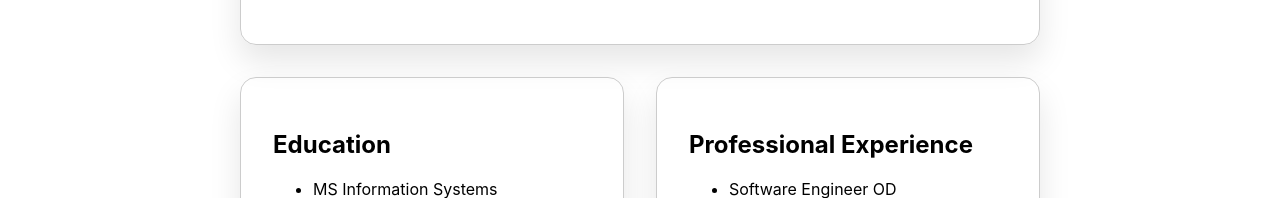
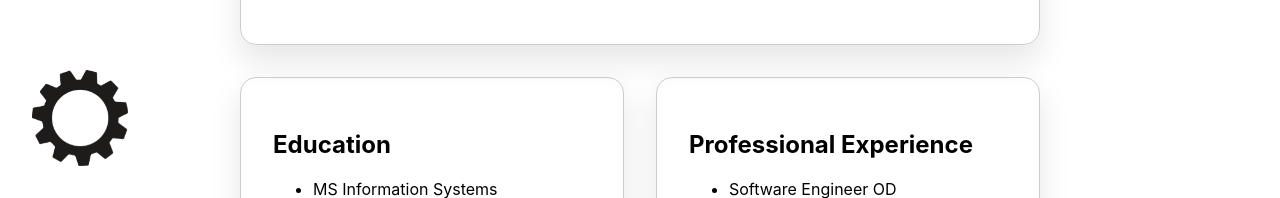
Before and after one commit to runzhangDL/mywebpage, a Next.js app: page / in a window 1280 px wide. Shown: the part 602-800 px from the top of the page. Built offline with nearby package versions, Linux system fonts and the light colour scheme.

Commit message:
my web page

```diff
--- /dev/null
+++ b/pages/gear.js
@@ -0,0 +1,63 @@
+import React, { useState, useEffect } from 'react';
+import styles from '../styles/Home.module.css';
+
+// const Gear = () => {
+//   const [scrollDirection, setScrollDirection] = useState(null);
+
+//   useEffect(() => {
+//     let lastScrollPosition = window.scrollY;
+
+//     const handleScroll = () => {
+//       const currentScrollPosition = window.scrollY;
+//       const direction = currentScrollPosition > lastScrollPosition ? 'down' : 'up';
+//       setScrollDirection(direction);
+//       lastScrollPosition = currentScrollPosition;
+//     };
+
+//     window.addEventListener('scroll', handleScroll);
+
+//     return () => {
+//       window.removeEventListener('scroll', handleScroll);
+//     };
+//   }, []);
+
+//   return (
+//     <div
+//       className={styles.gear}
+//       style={{
+//         transform: scrollDirection === 'down' ? 'rotate(45deg)' : 'rotate(-45deg)',
+//       }}
+//     >
+//     </div>
+//   );
+// };
+
+const Gear = () => {
+  const [rotation, setRotation] = useState(0);
+
+  useEffect(() => {
+    const handleScroll = () => {
+      const currentScrollPosition = window.scrollY;
+      const rotationAngle = currentScrollPosition * 0.1;
+      setRotation(rotationAngle);
+    };
+
+    window.addEventListener('scroll', handleScroll);
+
+    return () => {
+      window.removeEventListener('scroll', handleScroll);
+    };
+  }, []);
+
+  return (
+    <div
+      className={styles.gear}
+      style={{
+        transform: `rotate(${rotation}deg)`,
+      }}
+    ></div>
+  );
+};
+
+
+export default Gear;
```
Also changed, not shown: public/gear.png (added), public/profile.jpg (added).
